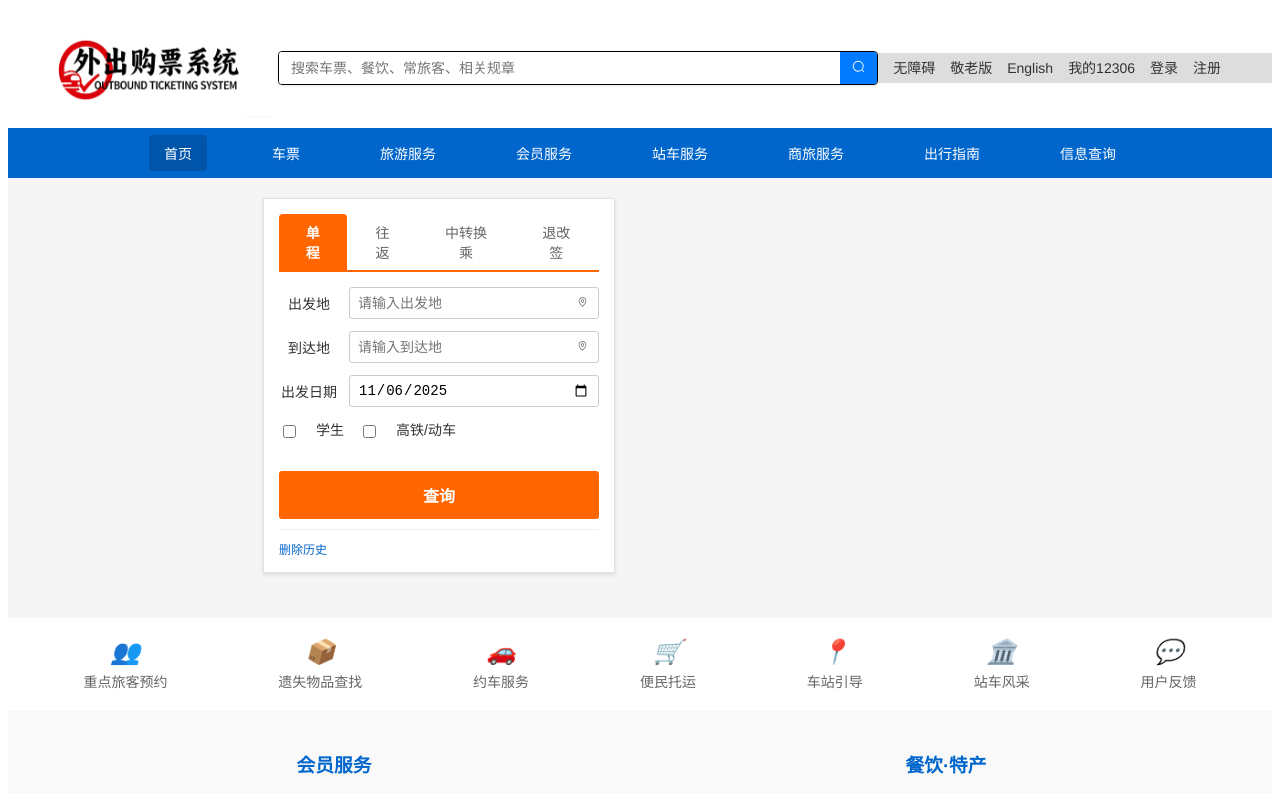
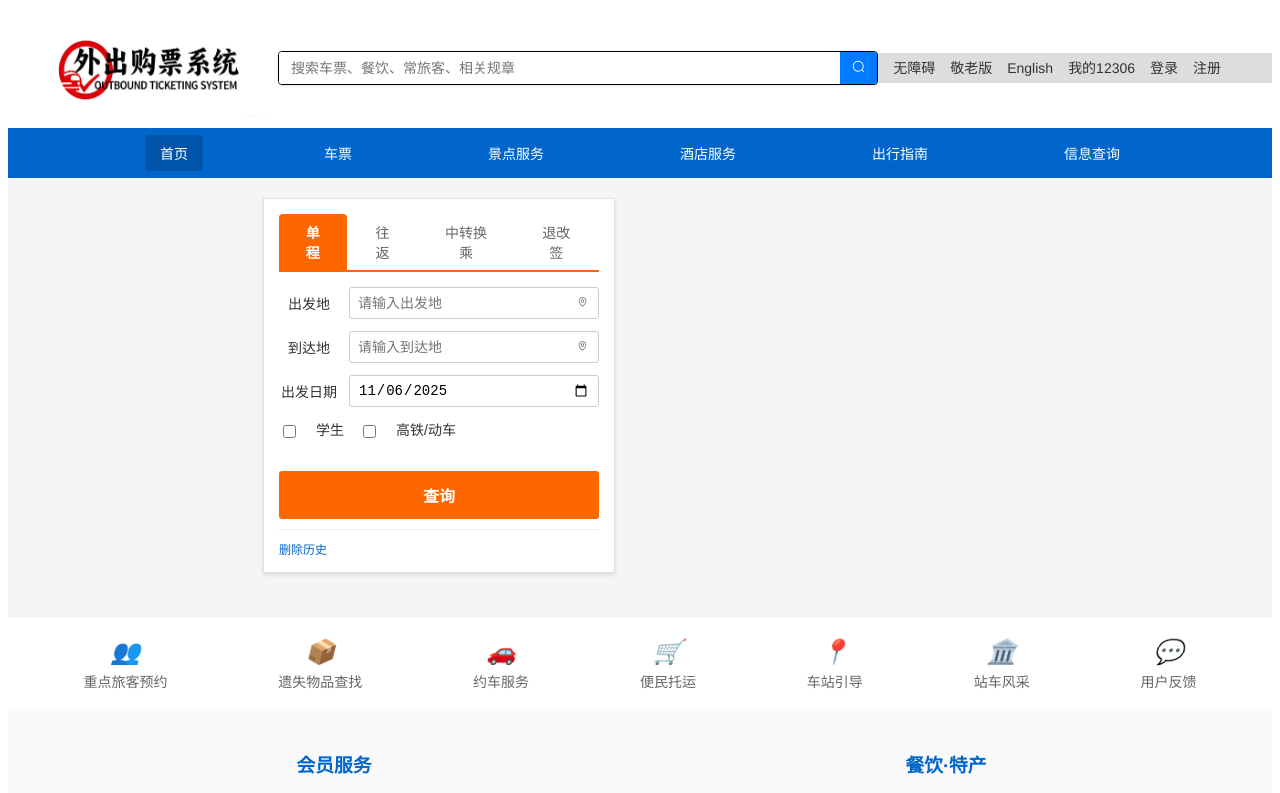
Before and after one commit to zheng0456/ticketing_system, a Vue app: page /index in a window 1280 px wide. Shown: the top 793 px of the page. Built offline with nearby package versions, Linux system fonts and the light colour scheme.

Commit message:
feat(header): 更新导航菜单内容和样式
- 将"旅游服务"更改为"景点服务"
- 替换"会员服务"、"站车服务"、"商旅服务"为"酒店服务"
- 调整导航项之间的边距从25px增加到53px

```diff
--- a/src/components/index/HeaderNav.vue
+++ b/src/components/index/HeaderNav.vue
@@ -16,14 +16,12 @@
       @mouseenter="showTravelMenu = true"
       @mouseleave="showTravelMenu = false"
     >
-      <a href="#" class="nav-link" @click.prevent>旅游服务</a>
+      <a href="#" class="nav-link" @click.prevent>景点服务</a>
       <transition name="fade">
         <HeaderNaveTravel v-show="showTravelMenu" class="travel-dropdown" />
       </transition>
     </div>
-    <a href="#" class="nav-item">会员服务</a>
-    <a href="#" class="nav-item">站车服务</a>
-    <a href="#" class="nav-item">商旅服务</a>
+    <a href="#" class="nav-item">酒店服务</a>
     <a href="#" class="nav-item">出行指南</a>
     <a href="#" class="nav-item">信息查询</a>
   </div>
@@ -65,7 +63,7 @@ export default {
   text-decoration: none;
   padding: 8px 15px;
   font-size: 14px;
-  margin: 0 25px;
+  margin: 0 53px;
 }
 .nav-link {
   color: #fff;
```
